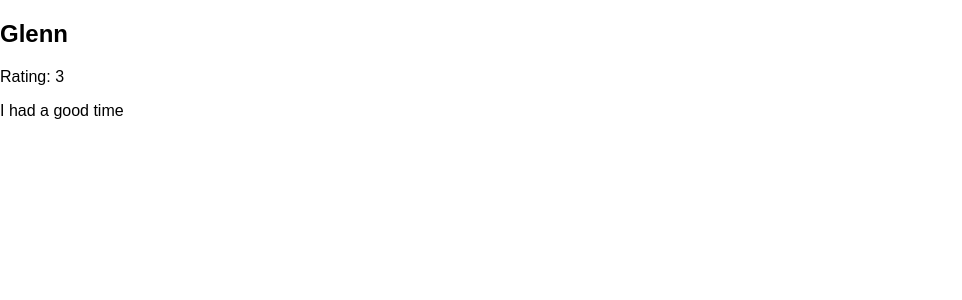
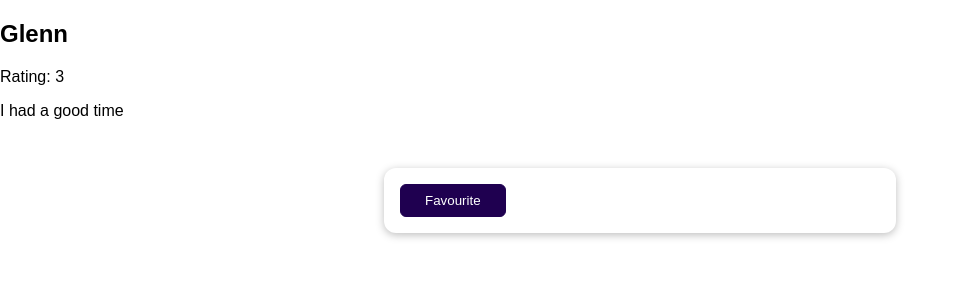
Before and after one commit to GlennOnyango/django_forms_feadback, a Django app: page /review/1 in a window 1280 px wide. Shown: the top 300 px of the page, without its empty margins (0-962 px from the left). Run offline with Django 4.2, Linux system fonts and the light colour scheme; data comes from the database, SQL or seed files in the repository; both versions use the stored data as it was after the commit.

Commit message:
completed project

```diff
--- a/reviews/templates/reviews/review_display.html
+++ b/reviews/templates/reviews/review_display.html
@@ -7,4 +7,22 @@
 <p>Rating: {{review.rating}}</p>
 
 <p>{{review.review_text}}</p>
+
+{% if is_favourite %}
+
+<p>This is my favourite</p>
+
+{% else %}
+
+<form action="/review/favourite" method="POST">
+    {% csrf_token %}
+    <input type="hidden" id="review_id" name="review_id" value="{{review.id}}"/>
+    <button> Favourite </button>
+
+</form>
+
+{% endif %}
+
+
+
 {% endblock  %}
--- a/reviews/urls.py
+++ b/reviews/urls.py
@@ -6,5 +6,6 @@ urlpatterns = [
     path("", views.reviewView.as_view()),
     path("thank-you",views.thankYouView.as_view()),
     path("reviews",views.reviewsList.as_view()),
+    path("review/favourite",views.reviewFavourite.as_view()),
     path("review/<int:pk>",views.reviewDisplay.as_view()),
 ]
--- a/reviews/views.py
+++ b/reviews/views.py
@@ -68,12 +68,22 @@ class reviewDisplay(DetailView):
     template_name = "reviews/review_display.html"
     model = Review
 
-    # def get_context_data(self, **kwargs: Any):
-    #     context = super().get_context_data(**kwargs)
+    def get_context_data(self, **kwargs: Any):
+        context = super().get_context_data(**kwargs)
 
-    #     review_id = kwargs["review_id"]
-    #     review = Review.objects.get(pk=review_id)
+        loaded_review = self.object
 
-    #     context["review"] = review
+        session_details = self.request
 
-    #     return context
+        session_review_id = session_details.session.get('fav_rev')
+
+        context["is_favourite"] = session_review_id == str(loaded_review.id)
+
+        return context
+
+
+class reviewFavourite(views.View):
+    def post(self, request):
+        review_id = request.POST['review_id']
+        request.session['fav_rev'] = review_id
+        return HttpResponseRedirect("/review/"+review_id)
```
Also changed, not shown: db.sqlite3.
